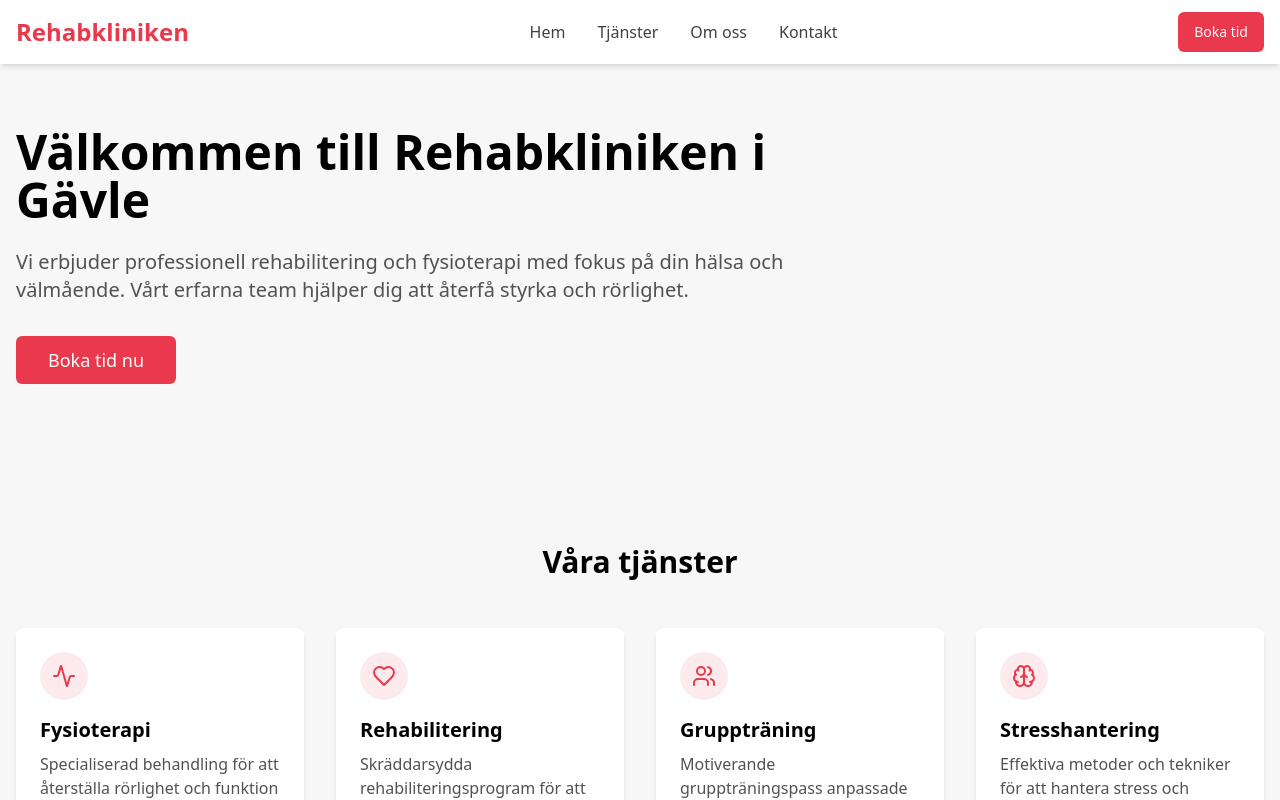
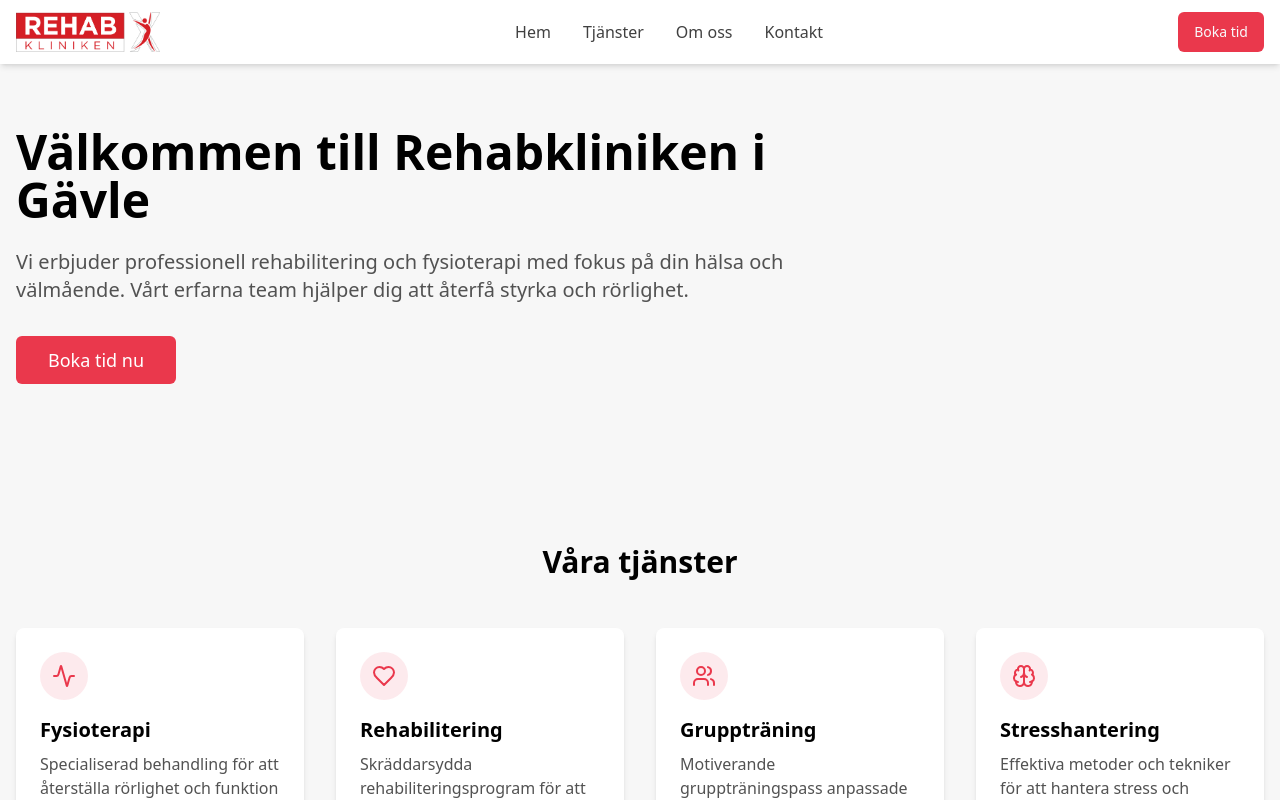
Before and after one commit to johanoloflindberg/rehabklinken-webbsida, a React (Vite) app: page / in a window 1280 px wide. Shown: the top 800 px of the page. Built offline with nearby package versions, Linux system fonts and the light colour scheme.

Commit message:
Replace text with logo
Replace text "Rehabkliniken" with the company logo.

```diff
--- a/src/components/Navigation.tsx
+++ b/src/components/Navigation.tsx
@@ -13,8 +13,12 @@ const Navigation = () => {
     <nav className="bg-white shadow-md fixed w-full z-50">
       <div className="container mx-auto px-4">
         <div className="flex justify-between items-center h-16">
-          <Link to="/" className="text-2xl font-bold text-rehab-red">
-            Rehabkliniken
+          <Link to="/" className="flex items-center">
+            <img
+              src="/lovable-uploads/df82d401-46ef-47b8-acec-ea31c81e144b.png"
+              alt="Rehabkliniken Logo"
+              className="h-10"
+            />
           </Link>
 
           {/* Desktop Navigation */}
```
Also changed, not shown: public/lovable-uploads/df82d401-46ef-47b8-acec-ea31c81e144b.png (added).
